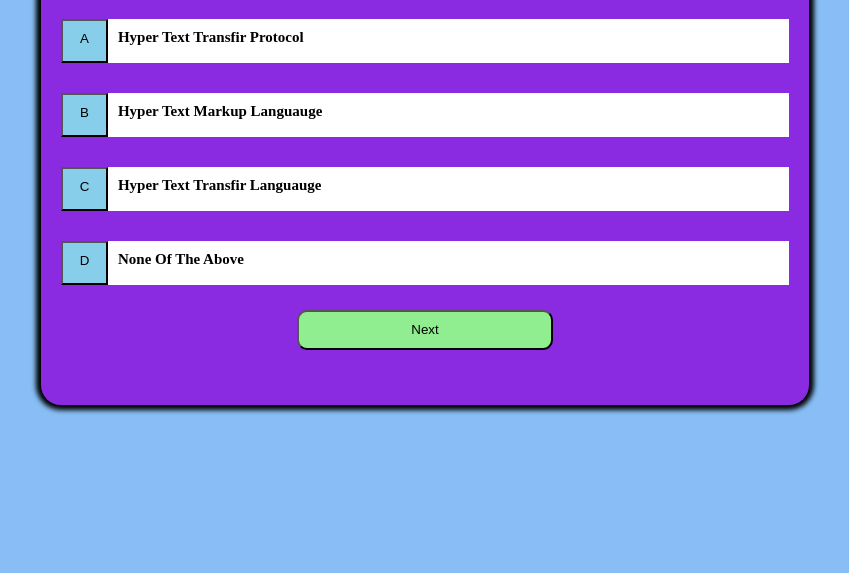
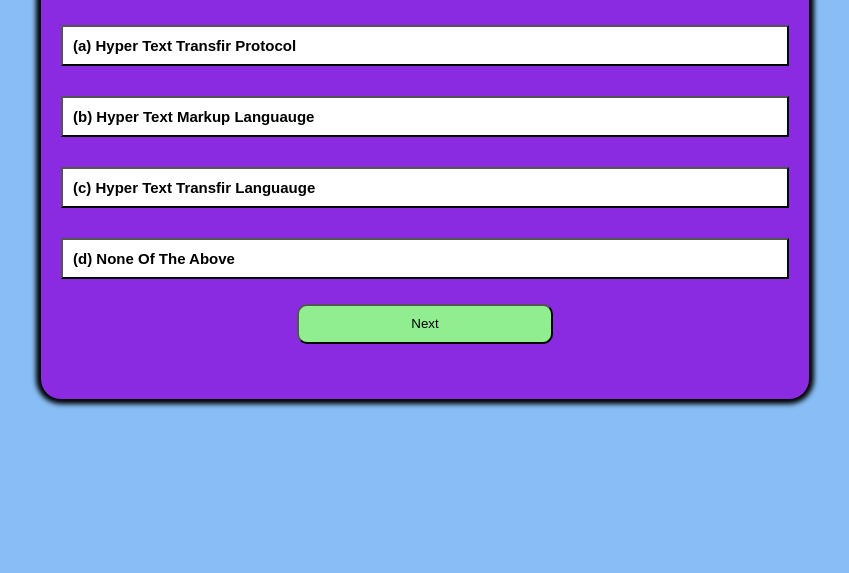
Before and after one commit to Madhuredra/QuizM, a plain HTML site: page index.html in a window 1280 px wide. Shown: the part 227-800 px from the top of the page, without its empty margins (215-1064 px from the left). Drawn offline with Linux system fonts and the light colour scheme.

Commit message:
origin master

```diff
--- a/app.js
+++ b/app.js
@@ -1,42 +1,42 @@
 const quizDB = [
     {
         question:"Ques-1 HTML stands for ?",
-        a:"Hyper Text Transfir Protocol",
-        b:"Hyper Text Markup Languauge",
-        c:"Hyper Text Transfir Languauge",
-        d:"None Of The Above",
+        a:"(a) Hyper Text Transfir Protocol",
+        b:"(b) Hyper Text Markup Languauge",
+        c:"(c) Hyper Text Transfir Languauge",
+        d:"(d) None Of The Above",
         ans:"b"
     },
     {
         question:"Ques-2 CSS stands for ?",
-        a:" Cascading Style Sheet",
-        b:" Casciding Style Sheet",
-        c:" Both a and b",
-        d:" None of The Above",
+        a:"(a) Cascading Style Sheet",
+        b:"(b) Casciding Style Sheet",
+        c:"(c) Both a and b",
+        d:"(d) None of The Above",
         ans:"a"
     },
     {
         question:"Ques-3 JS stands for ?",
-        a:"JavaScript",
-        b:"JavaSecret",
-        c:"Java",
-        d:"None Of The Above",
+        a:"(a) JavaScript",
+        b:"(b) JavaSecret",
+        c:"(c) Java",
+        d:"(d) None Of The Above",
         ans:"a"
     },
     {
         question:"Ques-4 ES stands for ?",
-        a:"EcmaScript",
-        b:"EkmaScript",
-        c:"Both a and b",
-        d:"None Of The Above",
+        a:"(a) EcmaScript",
+        b:"(b) EkmaScript",
+        c:"(c) Both a and b",
+        d:"(d) None Of The Above",
         ans:"a"
     },
     {
         question:"Ques-5 MERN stands for",
-        a:"MogoDB Express React Node",
-        b:"MogoDB Express Angular Node",
-        c:"None",
-        d:"Both a and b",
+        a:"(a) MogoDB Express React Node",
+        b:"(b) MogoDB Express Angular Node",
+        c:"(c) None",
+        d:"(d) Both a and b",
         ans:"a"
     },
 ]
--- a/index.html
+++ b/index.html
@@ -13,20 +13,20 @@
             <h1 class="ques">What is your name ?</h1>
             <ul>
                 <li>
-                    <button class="choose" value="a" onclick="getID(this.value);">A</button>
-                    <p  class="ans" id="option1" >(1) option One</p>
+                    <button class ="ans" value="a" id="option1" onclick="getID(this.value);">A. option Three</button>
+                    <!-- <p  class="ans" id="option1" >(1) option One</p> -->
                 </li>
                 <li>
-                    <button class="choose" value="b" onclick="getID(this.value);">B</button>
-                    <p   class="ans" id="option2" >(2) option Two</p>
+                    <button class="ans" value="b" id="option2" onclick="getID(this.value);">B. option Three</button>
+                    <!-- <p   class=ansid="option2" >(2) option Two</p> -->
                 </li>
                 <li>
-                    <button class="choose" value="c" onclick="getID(this.value);">C</button>
-                    <p  class="ans" id="option3" >(3) option Three</p>
+                    <button class="ans" value="c" id="option3" onclick="getID(this.value);">C. option Three</button>
+                    <!-- <p  class="aans="option3" >(3) option Three</p> -->
                 </li>
                 <li>
-                    <button class="choose" value="d" onclick="getID(this.value);">D</button>
-                    <p  class="ans" id="option4" >(4) option Four</p>
+                    <button class="ans" value="d" id="option4" onclick="getID(this.value);">D. option Four</button>
+                    <!-- <p  class="ans" id="option4" >(4) option Four</p> -->
                 </li>
             </ul>
             <div class="btn">
```
